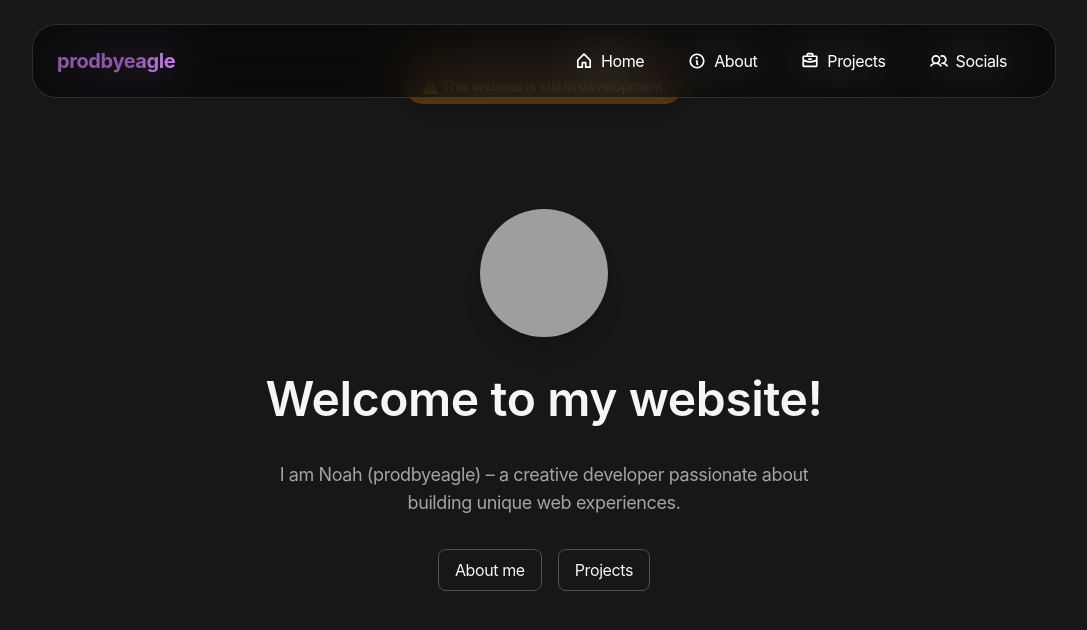
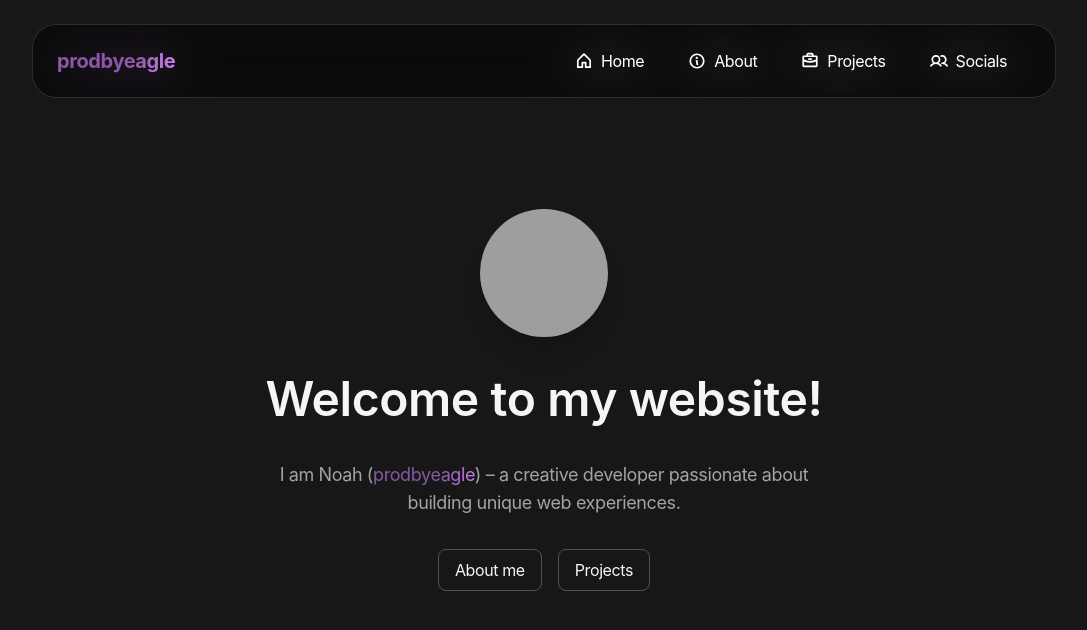
Before and after one commit to prodbyeagle/portfolio2, a React (Create React App) app: page / in a window 1280 px wide. Shown: the top 630 px of the page, without its empty margins (96-1183 px from the left). Built offline with nearby package versions, Linux system fonts and the light colour scheme; grey boxes are pictures that could not be loaded; the HTML template or start-up script is replaced by a standard one.

Commit message:
ui changes

```diff
--- a/src/pages/Home.tsx
+++ b/src/pages/Home.tsx
@@ -1,30 +1,26 @@
 export const Home = () => {
    return (
       <div className="min-h-screen bg-neutral-900 flex items-center justify-center px-4 py-8 relative">
-         <div className="absolute top-[68px] left-1/2 transform -translate-x-1/2 bg-amber-600/30 text-white text-center py-2 px-4 rounded-full font-semibold text-sm z-10 shadow-lg">
-            <span>⚠️ This website is still in development.</span>
-         </div>
-
          <div className="text-center text-neutral-100 space-y-8 max-w-xl mx-auto">
             <img
                src="https://avatars.githubusercontent.com/u/124641014?s=400&u=f4fbd8329ffdf7e2e5efb8814d37688960966e69&v=4"
                alt="Avatar"
-               className="w-32 h-32 rounded-full mx-auto shadow-xl transition-transform duration-300 hover:scale-105"
+               className="w-32 h-32 rounded-full mx-auto shadow-xl transition-all duration-300 hover:scale-105"
             />
             <h1 className="text-5xl font-semibold leading-tight">Welcome to my website!</h1>
             <p className="text-lg text-neutral-400">
-               I am Noah (<span className="text-eagle">prodbyeagle</span>) – a creative developer passionate about building unique web experiences.
+               I am Noah (<span className="eagle-text hover:text-2xl duration-500 transition-all">prodbyeagle</span>) – a creative developer passionate about building unique web experiences.
             </p>
             <div className="flex justify-center space-x-4">
                <a
                   href="/about"
-                  className="border border-neutral-600 px-4 py-2 rounded-lg text-neutral-100 hover:bg-neutral-800 transition"
+                  className="border border-neutral-600 px-4 py-2 rounded-lg text-neutral-100 hover:bg-neutral-800 transition-all"
                >
                   About me
                </a>
                <a
                   href="/projects"
-                  className="border border-neutral-600 px-4 py-2 rounded-lg text-neutral-100 hover:bg-neutral-800 transition"
+                  className="border border-neutral-600 px-4 py-2 rounded-lg text-neutral-100 hover:bg-neutral-800 transition-all"
                >
                   Projects
                </a>
--- a/src/pages/Projects.tsx
+++ b/src/pages/Projects.tsx
@@ -18,7 +18,7 @@ export const Projects = () => {
         <div className="min-h-screen bg-neutral-900">
             <div className="container p-4 mx-auto lg:p-8">
                 <div className="max-w-6xl mx-auto space-y-8">
-                    <section className="space-y-6 mt-20">
+                    <section className="space-y-6 mt-24">
                         <div className="flex flex-col gap-4">
                             <h2 className="text-3xl font-bold text-white">Projects</h2>
                             <p className="max-w-2xl text-neutral-400">
```
